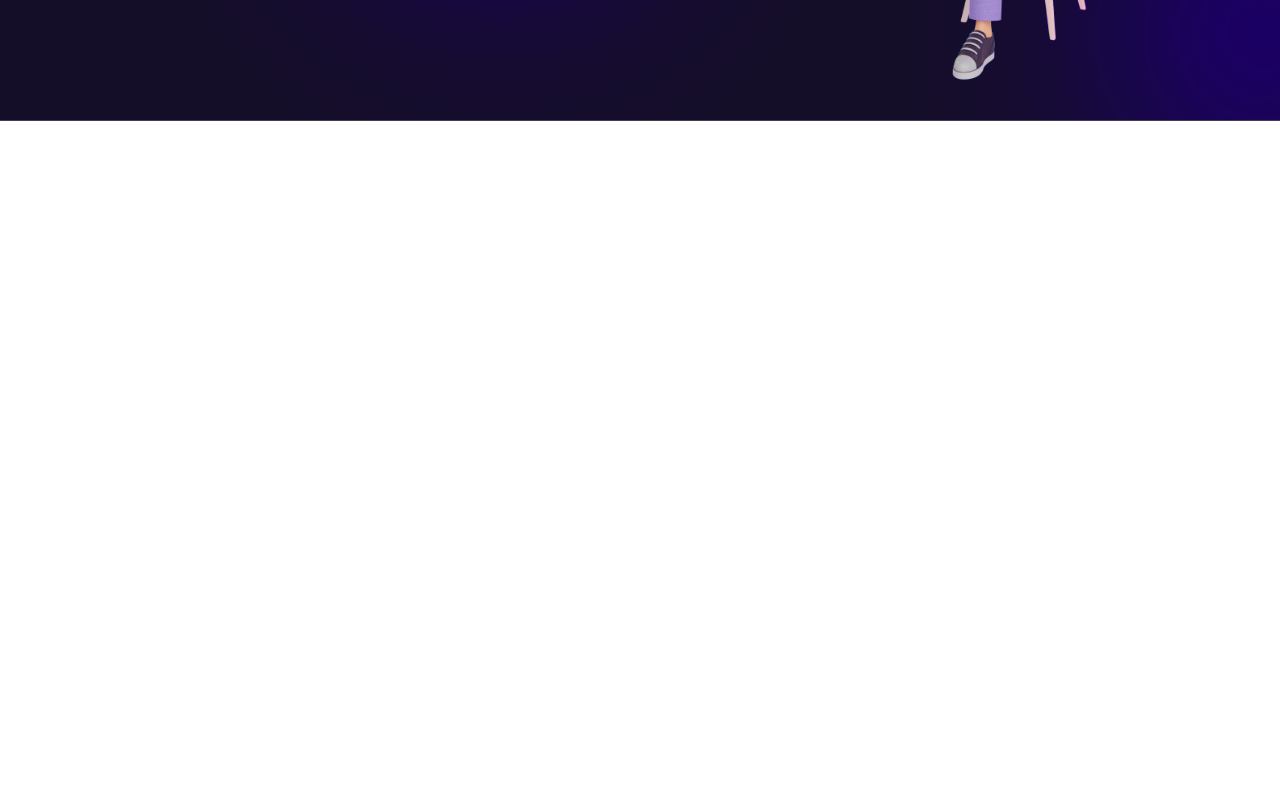
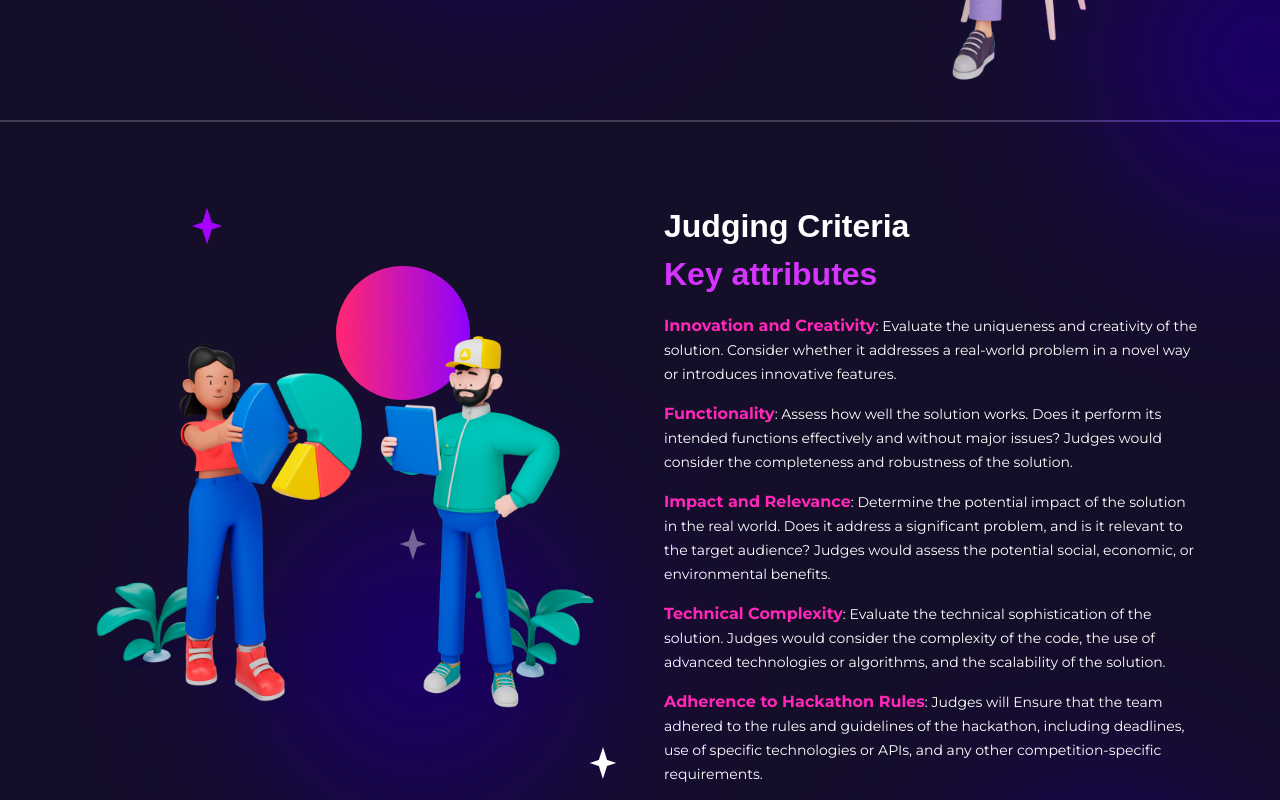
Before and after one commit to JacceyCode/getlinked, a React (Vite) app: page / in a window 1280 px wide. Shown: the part 2040-2840 px from the top of the page. Before the commit the page ends 2161 px from the top, so only its background shows below. Built offline with nearby package versions, Linux system fonts and the light colour scheme; a web font is replaced by a local one.

Commit message:
overview part 6

```diff
--- a/src/components/Overview.jsx
+++ b/src/components/Overview.jsx
@@ -52,7 +52,7 @@ function Overview() {
             <img
               className="w-full"
               src="/female.png"
-              alt="Idea"
+              alt="Female"
               loading="lazy"
             />
             <img
@@ -96,18 +96,174 @@ function Overview() {
           />
         </section>
 
-        <section className="absolute right-0 top-0 h-full w-full overflow-hidden">
+        {/* <section className="absolute right-0 top-0 h-full w-full overflow-hidden">
           <img
             className="absolute -right-[30rem] top-20 mix-blend-saturation"
             src="/Purple-Lens-Flare.png"
             alt="Purple Flare"
           />
-        </section>
+        </section> */}
       </section>
+
+      {/* --------------------Purple Flare starts-------------------- */}
+      <section className="absolute right-0 top-[103rem] h-full w-full overflow-hidden">
+        <img
+          className="absolute -right-[30rem] top-20 mix-blend-saturation"
+          src="/Purple-Lens-Flare.png"
+          alt="Purple Flare"
+        />
+      </section>
+
+      <section className="absolute right-0 top-[160rem] h-full w-full overflow-hidden">
+        <img
+          className="absolute -right-[20rem] top-20 mix-blend-saturation"
+          src="/Purple-Lens-Flare.png"
+          alt="Purple Flare"
+        />
+      </section>
+      {/* --------------------Purple Flare ends--------------------- */}
 
       {/* --------------------3rd part--------------------- */}
 
-      <section></section>
+      <section className="relative border-y border-white/20 pb-32 pt-20">
+        <section className="mx-auto flex max-w-[70rem] items-center justify-center gap-[3rem]">
+          <section className="relative z-50 w-1/2">
+            <img
+              className="w-full"
+              src="/two persons.png"
+              alt="Persons"
+              loading="lazy"
+            />
+
+            {/* //////// Stars ///////// */}
+            <img
+              className="absolute -top-32 left-28"
+              src="/star.png"
+              alt="star"
+              loading="lazy"
+            />
+            <img
+              className="absolute left-80 top-48"
+              src="/star-gray.png"
+              alt="star"
+              loading="lazy"
+            />
+            <img
+              className="absolute bottom-0 right-0"
+              src="/star-white.png"
+              alt="star"
+              loading="lazy"
+            />
+          </section>
+
+          {/* /////////// Ellipse starts ////////////// */}
+
+          <span className="absolute left-[21rem] top-36">
+            <svg
+              xmlns="http://www.w3.org/2000/svg"
+              width="134"
+              height="134"
+              viewBox="0 0 134 134"
+              fill="none"
+            >
+              <circle cx="67" cy="67" r="67" fill="url(#paint0_linear_70_6)" />
+              <defs>
+                <linearGradient
+                  id="paint0_linear_70_6"
+                  x1="134"
+                  y1="67"
+                  x2="3.69183"
+                  y2="67"
+                  gradientUnits="userSpaceOnUse"
+                >
+                  <stop stopColor="#8F01FE" />
+                  <stop offset="1" stopColor="#FF2674" />
+                </linearGradient>
+              </defs>
+            </svg>
+          </span>
+
+          {/* /////////// Ellipse ends ////////////// */}
+
+          {/* //////////////// Foot Splash starts /////////////// */}
+
+          <section className="absolute left-0 top-0 h-full w-full overflow-hidden">
+            <img
+              className="absolute -left-20 top-40 mix-blend-saturation"
+              src="/Purple-Lens-Flare.png"
+              alt="Purple Flare"
+            />
+          </section>
+
+          {/* //////////////// Foot Splash ends /////////////// */}
+
+          <section className="flex w-1/2 flex-col gap-4">
+            <h2 className="font-clash text-[2rem] font-bold text-white">
+              Judging Criteria <br />
+              <span className="text-secondary">Key attributes</span>
+            </h2>
+
+            <span className="font-mont text-sm font-normal leading-6 text-white">
+              <span className="text-gradient1 text-base font-bold">
+                Innovation and Creativity
+              </span>
+              : Evaluate the uniqueness and creativity of the solution. Consider
+              whether it addresses a real-world problem in a novel way or
+              introduces innovative features.
+            </span>
+
+            <span className="font-mont text-sm font-normal leading-6 text-white">
+              <span className="text-gradient1 text-base font-bold">
+                Functionality
+              </span>
+              : Assess how well the solution works. Does it perform its intended
+              functions effectively and without major issues? Judges would
+              consider the completeness and robustness of the solution.
+            </span>
+
+            <span className="font-mont text-sm font-normal leading-6 text-white">
+              <span className="text-gradient1 text-base font-bold">
+                Impact and Relevance
+              </span>
+              : Determine the potential impact of the solution in the real
+              world. Does it address a significant problem, and is it relevant
+              to the target audience? Judges would assess the potential social,
+              economic, or environmental benefits.
+            </span>
+
+            <span className="font-mont text-sm font-normal leading-6 text-white">
+              <span className="text-gradient1 text-base font-bold">
+                Technical Complexity
+              </span>
+              : Evaluate the technical sophistication of the solution. Judges
+              would consider the complexity of the code, the use of advanced
+              technologies or algorithms, and the scalability of the solution.
+            </span>
+
+            <span className="font-mont text-sm font-normal leading-6 text-white">
+              <span className="text-gradient1 text-base font-bold">
+                Adherence to Hackathon Rules
+              </span>
+              : Judges will Ensure that the team adhered to the rules and
+              guidelines of the hackathon, including deadlines, use of specific
+              technologies or APIs, and any other competition-specific
+              requirements.
+            </span>
+
+            <button className="from-primary via-secondary via-gradient1 to-gradient2 mt-8 w-44 rounded-[.25rem] bg-gradient-to-l  from-0% via-[56.42%] via-[99.99%] to-100% px-12 py-4 text-base text-white">
+              Read More
+            </button>
+          </section>
+        </section>
+
+        {/* <section className="absolute right-0 top-0 h-full w-full overflow-hidden">
+          <img
+            className="absolute -right-[30rem] top-20 mix-blend-saturation"
+            src="/Purple-Lens-Flare.png"
+            alt="Purple Flare"
+          />
+        </section> */}
+      </section>
     </section>
   );
 }
```
Also changed, not shown: public/Ellipse.png (added), public/two persons.png (added).
